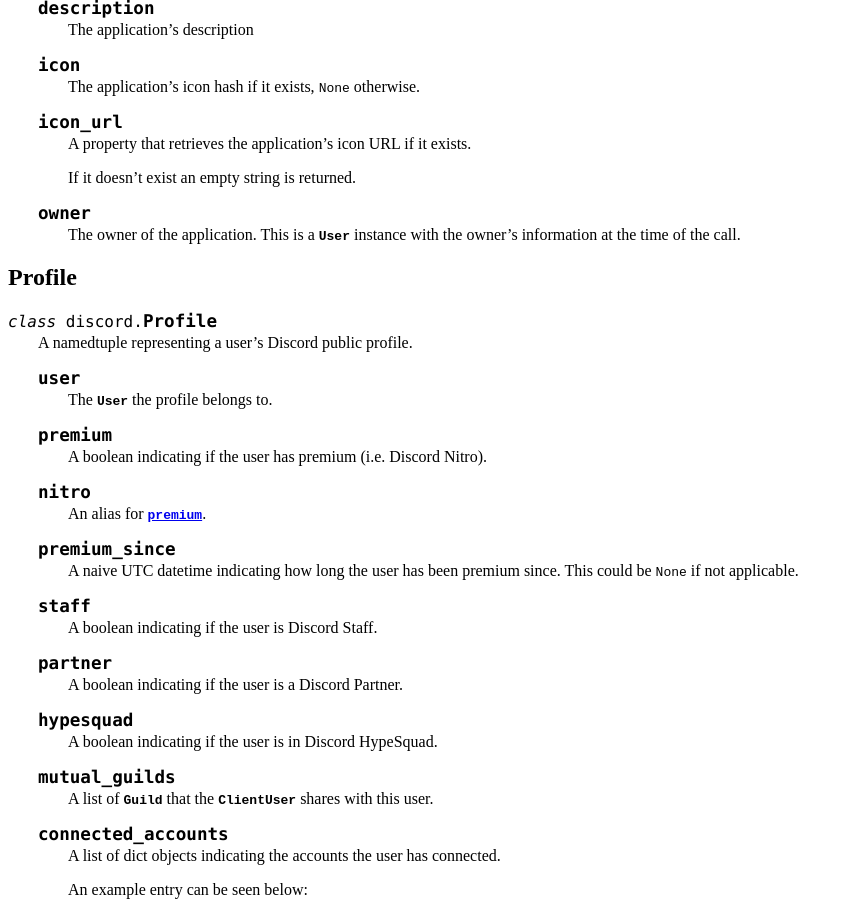
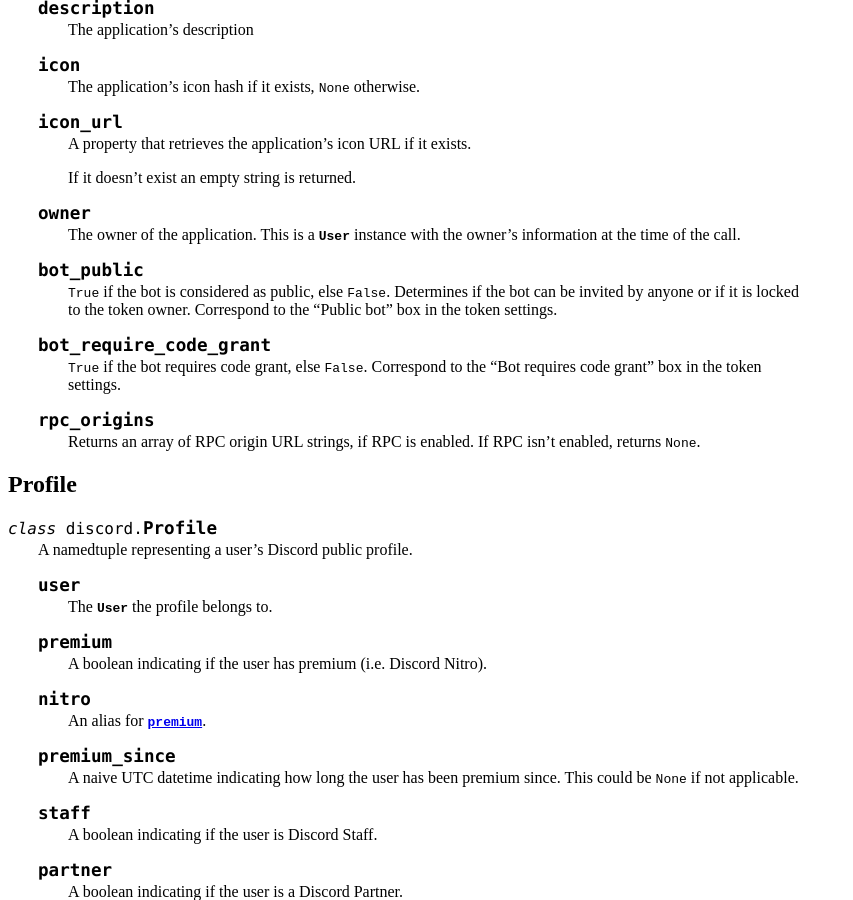
Before and after one commit to Rapptz/discord.py, a Sphinx documentation site: the page built from docs/api.rst, in a window 1280 px wide and 900 px high, scrolled down 9244 px. Shown: the whole window, without its empty margins (0-853 px from the left). Built offline with Sphinx 7.4.7, drawn with Linux system fonts in a browser that asks for light colours.

Commit message:
More informations for the Application info
This adds the rpc_origin, bot_public and
bot_require_code_grant attributes

```diff
--- a/docs/api.rst
+++ b/docs/api.rst
@@ -566,6 +566,24 @@
 
         The owner of the application. This is a :class:`User` instance
         with the owner's information at the time of the call.
+
+    .. attribute:: bot_public
+
+        ``True`` if the bot is considered as public, else ``False``.
+        Determines if the bot can be invited by anyone or if it is locked
+        to the token owner. Correspond to the "Public bot" box in the
+        token settings.
+
+    .. attribute:: bot_require_code_grant
+
+        ``True`` if the bot requires code grant, else ``False``.
+        Correspond to the "Bot requires code grant" box in the token
+        settings.
+
+    .. attribute:: rpc_origins
+
+        Returns an array of RPC origin URL strings, if RPC is enabled.
+        If RPC isn't enabled, returns ``None``.
 
 Profile
 ---------
```
Also changed, not shown: 1 other file.
